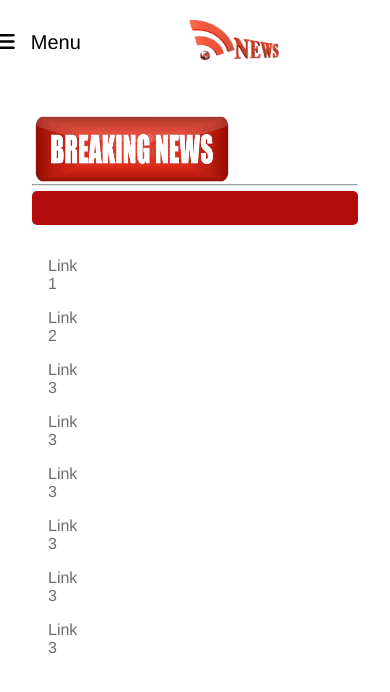
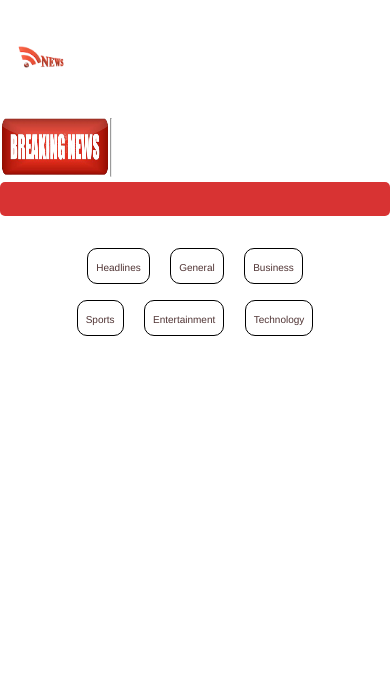
Before and after one commit to cpbehera/news_app, a plain HTML site: page index.html in a window 390 px wide. Drawn offline with Linux system fonts and the light colour scheme; no server answers.

Commit message:
updated code

```diff
--- a/index.html
+++ b/index.html
@@ -13,23 +13,18 @@
 
 
 
-  <div class="mainContent">
   <div class="header">
-      <div class="menu">
-        <span><i class="fa-solid fa-bars"></i></span>
-        <span>Menu</span>
-      </div>
     <div class="logo">
       <img src="./logo.png" alt="">
     </div>
   </div>
 
 
-    <div class="newscontainer">
+  <div class="mainContent">
     <div class="breakingImg">
       <img src="./breaking.png" alt="">
+      <hr />
     </div>
-      <hr />
     <div class="breakingNews">
       <marquee behavior="" direction="" id="breaking"></marquee>
     </div>
@@ -37,22 +32,18 @@
     <div class="newsCategory">
       <div class="sidebar" id="">
         <!-- Sidebar -->
-
-          <nav class="navbar">
+        <nav class="navbar" id="navbar">
           <ul>
-              <li><a href="#" class="w3-bar-item w3-button">Link 1</a></li>
-              <li><a href="#" class="w3-bar-item w3-button">Link 2</a></li>
-              <li><a href="#" class="w3-bar-item w3-button">Link 3</a></li>
-              <li><a href="#" class="w3-bar-item w3-button">Link 3</a></li>
-              <li><a href="#" class="w3-bar-item w3-button">Link 3</a></li>
-              <li><a href="#" class="w3-bar-item w3-button">Link 3</a></li>
-              <li><a href="#" class="w3-bar-item w3-button">Link 3</a></li>
-              <li><a href="#" class="w3-bar-item w3-button">Link 3</a></li>
+            <li><a href="#" id="listItem" onclick="fetchHeadlineNews()">Headlines</a></li>
+            <li><a href="#" id="listItem" onclick="fetchGeneralNews()">General</a></li>
+            <li><a href="#" id="listItem" onclick="fetchBusinessNews()">Business</a></li>
+            <li><a href="#" id="listItem" onclick="fetchSportsNews()">Sports</a></li>
+            <li><a href="#" id="listItem" onclick="fetchEntertainmentNews()">Entertainment</a></li>
+            <li><a href="#" id="listItem" onclick="fetchTechnologyNews()">Technology</a></li>
           </ul>
         </nav>
       </div>
       <div class="accordion" id="newsHeading"></div>
-      </div>
     </div>
   </div>
 
--- a/script.js
+++ b/script.js
@@ -1,31 +1,125 @@
-
-
-// 2fa0563fa1a4419da31dd04077630319
-
 var newsHeading = document.getElementById('newsHeading');
-
 let breaking = document.getElementById('breaking');
 
-function w3_open() {
-    document.getElementById("mySidebar").style.display = "block";
-  }
+const apiKey = "2fa0563fa1a4419da31dd04077630319";
 
-  function w3_close() {
-    document.getElementById("mySidebar").style.display = "none";
-  }
+const HEADLINES_NEWS = "https://newsapi.org/v2/top-headlines?country=in&apiKey=";
+const GENERAL_NEWS = "https://newsapi.org/v2/top-headlines?country=in&category=general&apiKey=";
+const BUSINESS_NEWS = "https://newsapi.org/v2/top-headlines?country=in&category=business&apiKey=";
+const SPORTS_NEWS = "https://newsapi.org/v2/top-headlines?country=in&category=sports&apiKey=";
+const ENTERTAINMENT_NEWS = "https://newsapi.org/v2/top-headlines?country=in&category=entertainment&apiKey=";
+const TECHNOLOGY_NEWS = "https://newsapi.org/v2/top-headlines?country=in&category=technology&pageSize=8&apiKey=";
+
+var newsArr = [];
 
 
 
 
-const data = fetch('https://newsapi.org/v2/top-headlines?country=in&apiKey=2fa0563fa1a4419da31dd04077630319');
+window.onload = function() {
+    fetchHeadlineNews();
+};
+
+
+
+
+
+    function fetchHeadlineNews(){
+        const data = fetch(HEADLINES_NEWS+apiKey);
+        newsArr = [];
         data.then((res) => {
-    console.log(res);
             res.json().then((response) => {
-        console.log(response.articles);
-        let article = response.articles;
-        article.map((e)=>{
+                newsArr = response.articles;
+
+                // console.log(newsArr);
+                displayNews();
+            });
+        });
+    }
+
+
+    function fetchGeneralNews(){
+        const data = fetch(GENERAL_NEWS+apiKey);
+        newsArr = [];
+        data.then((res) => {
+            res.json().then((response) => {
+                // console.log(response.articles);
+                newsArr = response.articles;
+
+                // console.log(newsArr);
+                displayNews();
+            });
+        });
+    }
+
+
+    function fetchBusinessNews(){
+        const data = fetch(BUSINESS_NEWS+apiKey);
+        newsArr = [];
+        data.then((res) => {
+            res.json().then((response) => {
+                // console.log(response.articles);
+                newsArr = response.articles;
+
+                // console.log(newsArr);
+                displayNews();
+            });
+        });
+
+    }
+
+    function fetchSportsNews(){
+        const data = fetch(SPORTS_NEWS+apiKey);
+        newsArr = [];
+        data.then((res) => {
+            res.json().then((response) => {
+                // console.log(response.articles);
+                newsArr = response.articles;
+
+                // console.log(newsArr);
+                displayNews();
+            });
+        });
+
+    }
+
+
+    function fetchEntertainmentNews(){
+        const data = fetch(ENTERTAINMENT_NEWS+apiKey);
+        newsArr = [];
+        data.then((res) => {
+            res.json().then((response) => {
+                // console.log(response.articles);
+                newsArr = response.articles;
+
+                // console.log(newsArr);
+                displayNews();
+            });
+        });
+
+    }
+
+    function fetchTechnologyNews(){
+        const data = fetch(TECHNOLOGY_NEWS+apiKey);
+        newsArr = [];
+        data.then((res) => {
+            res.json().then((response) => {
+                // console.log(response.articles);
+                newsArr = response.articles;
+
+                // console.log(newsArr);
+                displayNews();
+            });
+        });
+
+    }
+
+
+    function displayNews(){
+        let newsHtml = "";
+        newsArr.map((e) => {
+            // console.log(e);
             breaking.innerHTML += `<a>${e.title}, </a>`
-            let newsHtml = "";
+
             let news = `
             <div class="accordion-item">
                 <div class="imgDiv">
@@ -44,7 +138,6 @@ data.then((res) => {
       `;
             newsHtml += news;
             // console.log(newsHtml);
-            newsHeading.innerHTML += newsHtml;
         });
-    });
-});
+        newsHeading.innerHTML = newsHtml;
+    }
--- a/style.css
+++ b/style.css
@@ -5,7 +5,7 @@
     font-family: 'Franklin Gothic Medium', 'Arial Narrow', Arial, sans-serif;
 }
 
-ul li{
+ul li {
     list-style: none;
 }
 
@@ -16,101 +16,204 @@ a {
 h3,
 p,
 a {
-    color: rgb(109, 109, 109);
-}
-.logo {
-    width: 80%;
-    text-align: center;
+    color: rgb(80, 52, 52);
+    word-spacing: 3px;
+    line-height: 15px;
 }
 
-.logo img {
-    width: 150px;
+p {
+    font-size: 14px;
 }
 
-.header{
+.header {
     width: 100%;
-    height: 10vh;
+    height: 14vh;
+    background-color: #fff;
     display: flex;
     align-items: center;
+    padding-left: 3rem;
 }
 
-.header .menu{
-    height: 100%;
-    width: 20%;
-    display: flex;
-    justify-content: center;
-    align-items: center;
+.header logo {
+    margin: 2rem;
+    padding: 1rem;
 }
-.header .menu span{
-    margin: .5rem;
-    font-size: 20px;
-}
-.header .logo img{
+
+.header .logo img {
     width: 100px;
 }
-.newscontainer {
-    width: 100%;
-    padding: 2rem;
+
+
+@media only screen and (min-width: 768px) and (max-width:992px) {
+    .header {
+        padding-left: 1rem;
+    }
+
+    .header .logo img {
+        width: 80px;
+    }
 }
-.newscontainer .breakingImg{
-    height: 8vh;
+
+@media only screen and (max-width: 600px) {
+    .header {
+        padding-left: 1rem;
+    }
+
+    .header .logo img {
+        width: 50px;
+    }
+}
+
+.mainContent {
+    height: 85vh;
+}
+
+.breakingImg {
+    height: 7vh;
     display: flex;
 }
-.newscontainer .breakingImg img{
-    width: 200px;
+
+.mainContent .breakingImg img {
+    width: 250px;
 }
-.breakingNews{
-    background-color: rgb(180, 11, 11);
+
+@media only screen and (min-width: 992px) and (max-width:1200px) {
+    .mainContent .breakingImg img {
+        width: 160px;
+    }
+}
+
+@media only screen and (min-width: 768px) and (max-width:992px) {
+    .mainContent .breakingImg img {
+        width: 130px;
+    }
+}
+@media only screen and (max-width: 600px) {
+    .mainContent .breakingImg img {
+        width: 110px;
+    }
+}
+
+.breakingNews {
+    background-color: rgb(216, 51, 51);
     padding: .5rem 0;
     margin-top: 5px;
     border-radius: 5px;
 }
-.breakingNews a{
+
+.breakingNews a {
     color: #fff;
     text-transform: capitalize;
     font-weight: bold;
     word-spacing: 3px;
 }
 
-.newsCategory{
-    /* border: 2px solid green; */
+.newsCategory {
     display: flex;
     justify-content: center;
 }
+
 .newsCategory .sidebar {
     width: 20%;
     padding: 1rem;
-    /* border: 2px solid pink; */
+    height: 70vh;
     display: flex;
-    /* flex-direction: column; */
-    justify-content: center;
+    justify-content: space-around;
+    align-items: flex-start;
 }
 
-.newsCategory .sidebar nav ul li{
-    margin: 1rem 0;
+.newsCategory .sidebar .navbar {
+    border: 1px solid rgb(131, 131, 131);
+    padding: .5rem 3rem;
+    border-radius: 10px;
+    height: 100%;
 }
 
-.newsCategory .accordion{
-  /* border: 2px solid rgb(146, 255, 146); */
-  width: 80%;
+.newsCategory .sidebar nav ul li {
+    margin: 1.6rem 0;
+    text-align: left;
+    outline: none;
+    border: 0;
+}
+
+.newsCategory .sidebar nav ul li a {
+    transition: all 0.2s ease;
+}
+
+.newsCategory .sidebar nav ul li:hover a {
+    color: rgb(175, 175, 175);
+}
+
+@media only screen and (min-width: 768px) and (max-width:992px) {
+    .newsCategory .sidebar .navbar {
+        padding: .5rem 1rem;
+    }
+    .newsCategory .sidebar nav ul li a {
+        font-size: 14px;
+    }
+}
+
+@media only screen and (max-width: 600px) {
+    .newsCategory {
+        display: flex;
+        flex-direction: column;
+        align-items: center;
+        width: 90%;
+        margin: auto;
+    }
+    .newsCategory .sidebar {
+        width: 100%;
+        height: 30vh;
+        display: flex;
+        justify-content: space-around;
+        align-items: center;
+        flex-wrap: wrap;
+    }
+    .newsCategory .sidebar .navbar {
+        border: 0;
+        padding: .5rem 1rem;
+        border-radius: 10px;
+        height: 100%;
+        text-align: center;
+    }
+    .newsCategory .sidebar nav ul li {
+        margin: .5rem .5rem;
+        display: inline-block;
+        text-align: left;
+        outline: none;
+        border: 0;
+        border: 1px solid black;
+        padding: .5rem;
+        border-radius: 10px;
+    }
+    .newsCategory .sidebar nav ul li a {
+        font-size: 10px;
+    }
+
+}
+
+.newsCategory .accordion {
+    width: 80%;
+    height: 71vh;
+    overflow-y: scroll;
+}
+
+.newsCategory .accordion::-webkit-scrollbar {
+    display: none;
 }
 
 .accordion-item {
     margin: .5rem;
     padding: .5rem;
     display: flex;
-    align-items: flex-start;
+    align-items: center;
     justify-content: space-between;
 }
-
-
-
-
-
 .imgDiv {
     width: 20%;
 }
-.imgDiv img{
+
+.imgDiv img {
     width: 100%;
 }
 
@@ -123,7 +226,8 @@ a {
     margin: .3rem 0;
     font-style: italic;
 }
-.newsBody a{
+
+.newsBody a {
     margin: .5rem 0;
     color: rgb(231, 138, 138);
 }
@@ -134,6 +238,30 @@ a {
     -webkit-box-orient: vertical;
     overflow: hidden;
     text-overflow: ellipsis;
-    height:56px;
+    height: 56px;
 
 }
+
+@media only screen and (min-width: 768px) and (max-width:992px) {
+    .accordion-item {
+        padding: 1rem;
+        border: 1px solid blue;
+    }
+    .newsBody h3 {
+        font-size: 14px;
+    }
+    .newsBody h6 {
+        margin: .3rem 0;
+        font-style: italic;
+        font-size: 10px;
+    }
+    .newsBody .accordion-body p {
+        height: 13px;
+        font-size: 13px;
+
+    }
+    .newsBody a {
+    font-size: 11px;
+    }
+
+}
```
Lines whose indentation alone changed are shown as unchanged.
